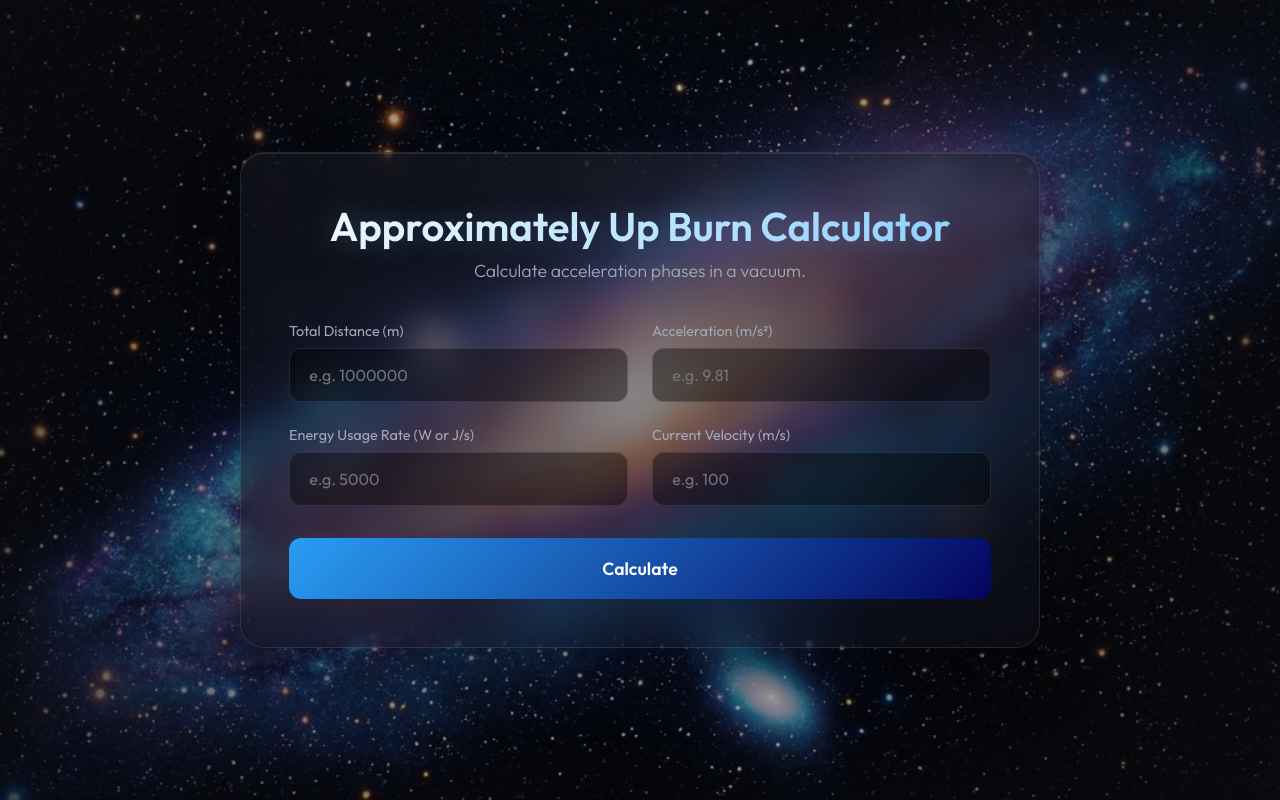
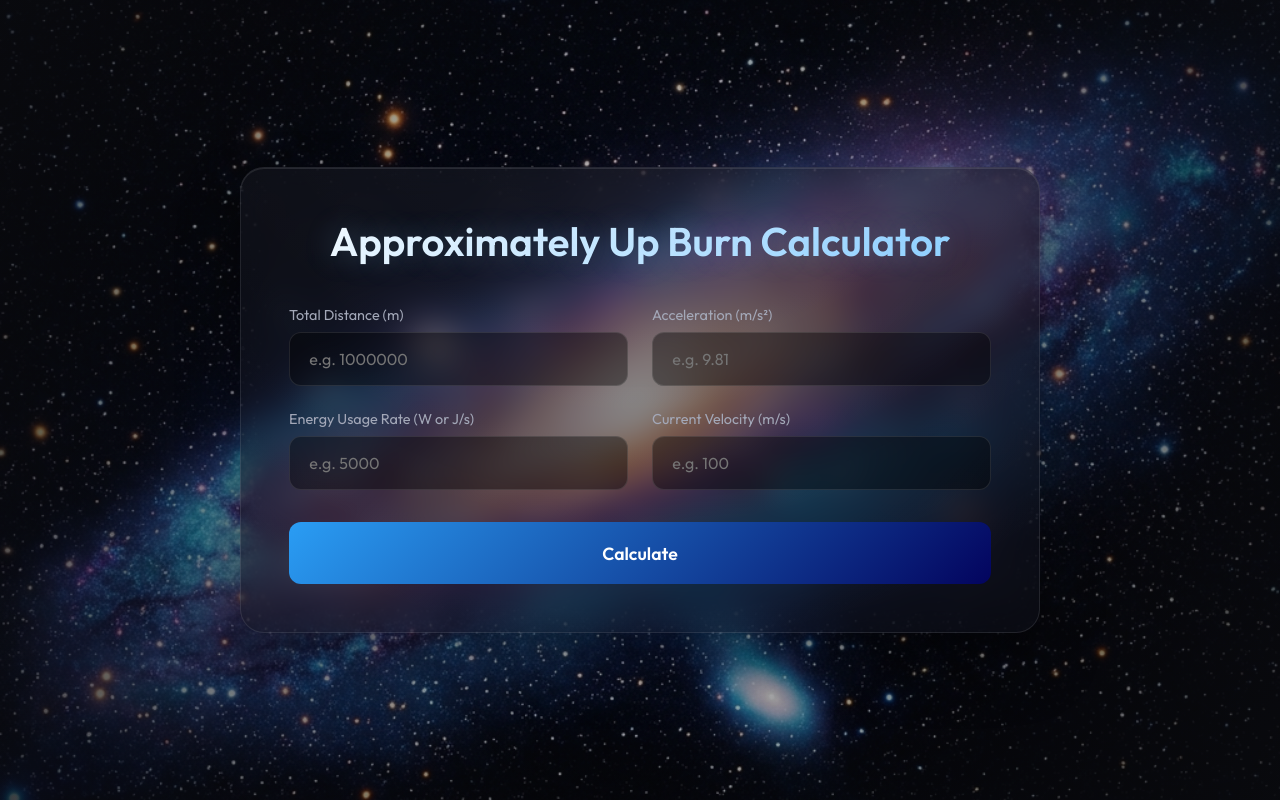
Before and after one commit to smichaelrogers/approx-up-calc, a plain HTML site: page index.html in a window 1280 px wide. Drawn offline with Linux system fonts and the light colour scheme.

Commit message:
remove subtitle

```diff
--- a/index.html
+++ b/index.html
@@ -15,7 +15,6 @@
     <main class="container">
         <header>
             <h1>Approximately Up Burn Calculator</h1>
-            <p>Calculate acceleration phases in a vacuum.</p>
         </header>
 
         <form id="calc-form">
```
